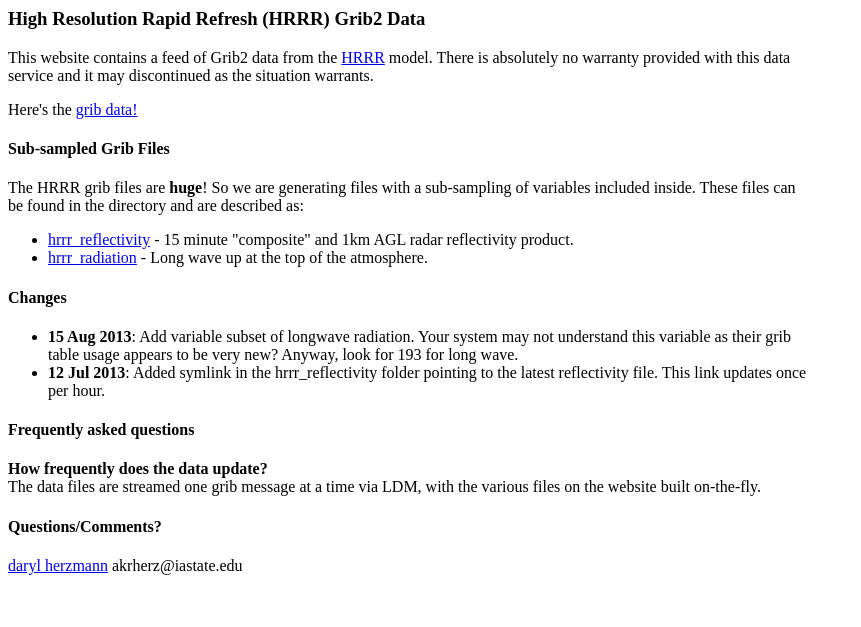
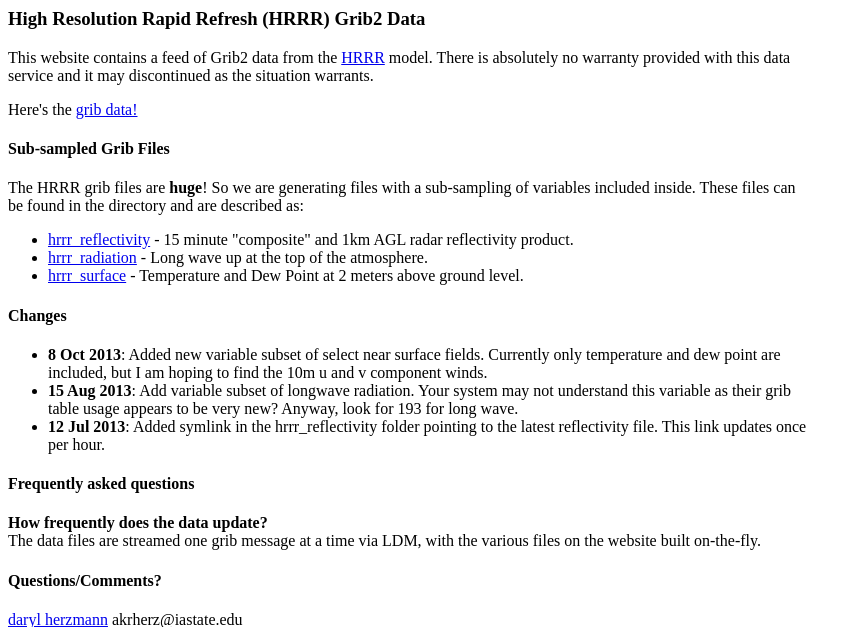
Before and after one commit to akrherz/hrrr, a PHP site: page / in a window 1280 px wide. Shown: the top 627 px of the page, without its empty margins (0-861 px from the left). Run offline with PHP 8.4, Linux system fonts and the light colour scheme.

Commit message:
Add surface field

```diff
--- a/htdocs/index.php
+++ b/htdocs/index.php
@@ -23,10 +23,15 @@
  "composite" and 1km AGL radar reflectivity product.</li>
  <li><a href="/data/hrrr_radiation/">hrrr_radiation</a> - Long wave up at the
  top of the atmosphere.</li>
+ <li><a href="/data/hrrr_surface/">hrrr_surface</a> - Temperature and
+ Dew Point at 2 meters above ground level.</li>
  </ul>
 
   <H4>Changes</H4>
   <ul>
+   <li><strong>8 Oct 2013</strong>: Added new variable subset of select near
+   surface fields.  Currently only temperature and dew point are included,
+   but I am hoping to find the 10m u and v component winds.</li>
    <li><strong>15 Aug 2013</strong>: Add variable subset of
    longwave radiation.  Your system may not understand this variable as
    their grib table usage appears to be very new?  Anyway, look for 193 for
```
Also changed, not shown: 2 other files.
